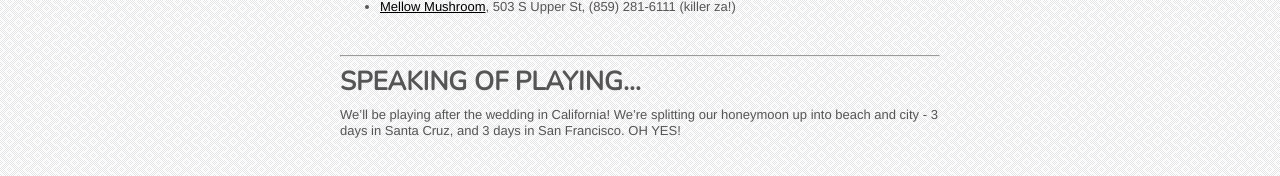
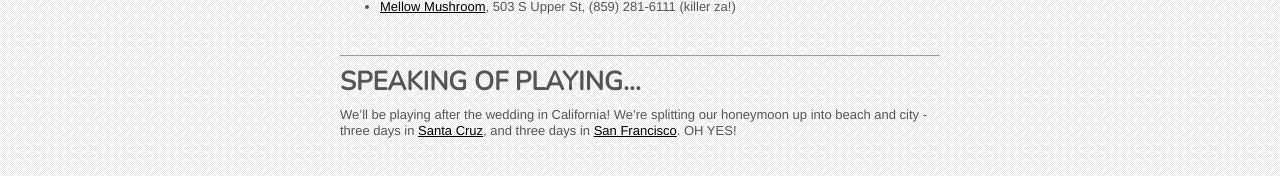
Before and after one commit to nikolaiwarner/eliandnick.com, a Jekyll site: the page built from play.md, in a window 1280 px wide and 900 px high, scrolled down 1911 px, cut to the strip 64-755 px from the top of the window. Shown: the part 515-691 px from the top of the strip. Built offline with Jekyll 4.4.1, drawn with Linux system fonts in a browser that asks for light colours; nearby versions of some CDN libraries.

Commit message:
Update play.md

```diff
--- a/play.md
+++ b/play.md
@@ -9,7 +9,7 @@ title: While you're here, why not PLAY!
 <span><img height="168px" width="168px" title="Thoroughbred Park" src="https://fbcdn-sphotos-d-a.akamaihd.net/hphotos-ak-ash4/426219_10100526382876420_1445275140_n.jpg"></span>
 <span><img height="168px" width="168px" title="Nick zippin' down the Legacy Trail" src="https://fbcdn-sphotos-g-a.akamaihd.net/hphotos-ak-ash4/1459_10101306657729360_1279802819_n.jpg"></span>
 <span><img height="168px" width="168px" title="Downtown Lexington, taken from the library where Eli works" src="https://fbcdn-sphotos-a-a.akamaihd.net/hphotos-ak-ash3/577130_10100894927979080_1958266467_n.jpg"></span>
-<span><img height="168px" width="168px" title="Fireball + Ale 8 = YUM! (NOTE - Fireball Whisky is technically not from Kentucky - it's from Canada. BUT, the company that owns Fireball (Sazerac) also owns Buffalo Trace Distillery. So, that sort of counts, right? Plus, OMG, it is AMAZING with Ale 8!" src="https://fbcdn-sphotos-b-a.akamaihd.net/hphotos-ak-ash3/560335_10100753262068700_1380887391_n.jpg"></span>
+<span><img height="168px" width="168px" title="Fireball + Ale 8 = YUM! (NOTE - Fireball Whisky is technically not from Kentucky - it's from Canada. BUT, the company that owns Fireball (Sazerac) also owns Buffalo Trace Distillery. So, that sort of counts, right? Plus, OMG, it is AMAZING with Ale 8!)" src="https://fbcdn-sphotos-b-a.akamaihd.net/hphotos-ak-ash3/560335_10100753262068700_1380887391_n.jpg"></span>
 <span><img height="168px" width="168px" title="Eli on the cover of local news magazine Ace Weekly, 2008, riding through Woodland Park" src="https://fbcdn-sphotos-c-a.akamaihd.net/hphotos-ak-frc1/432333_10100576279967250_2101289730_n.jpg"></span>
 <span><img height="168px" width="168px" title="Can't decide which West Sixth beer to try? Get a flight!" src="https://fbcdn-sphotos-b-a.akamaihd.net/hphotos-ak-prn1/552190_10100651802374740_1593408716_n.jpg"></span>
 </center>
@@ -56,7 +56,7 @@ __[KENTUCKY KICKS ASS!](http://www.kentuckyforkentucky.com/)__
 ***
 
 # SPEAKING OF PLAYING...
-We'll be playing after the wedding in California! We're splitting our honeymoon up into beach and city - 3 days in Santa Cruz, and 3 days in San Francisco. OH YES!
+We'll be playing after the wedding in California! We're splitting our honeymoon up into beach and city - three days in [Santa Cruz](http://www.jdvhotels.com/hotels/california/central-coast-hotels/santa-cruz-dream-inn), and three days in [San Francisco](https://www.airbnb.com/rooms/19040). OH YES!
 
 
 <br>
```
